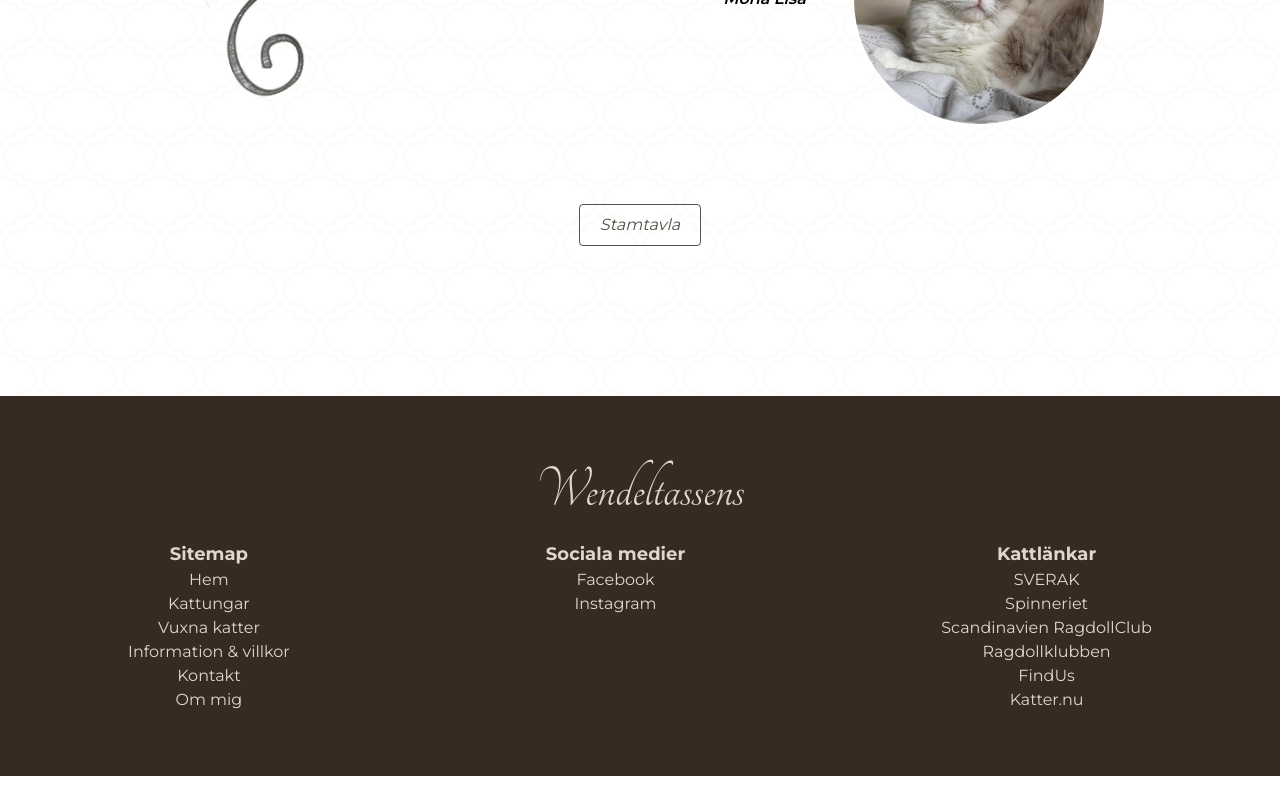
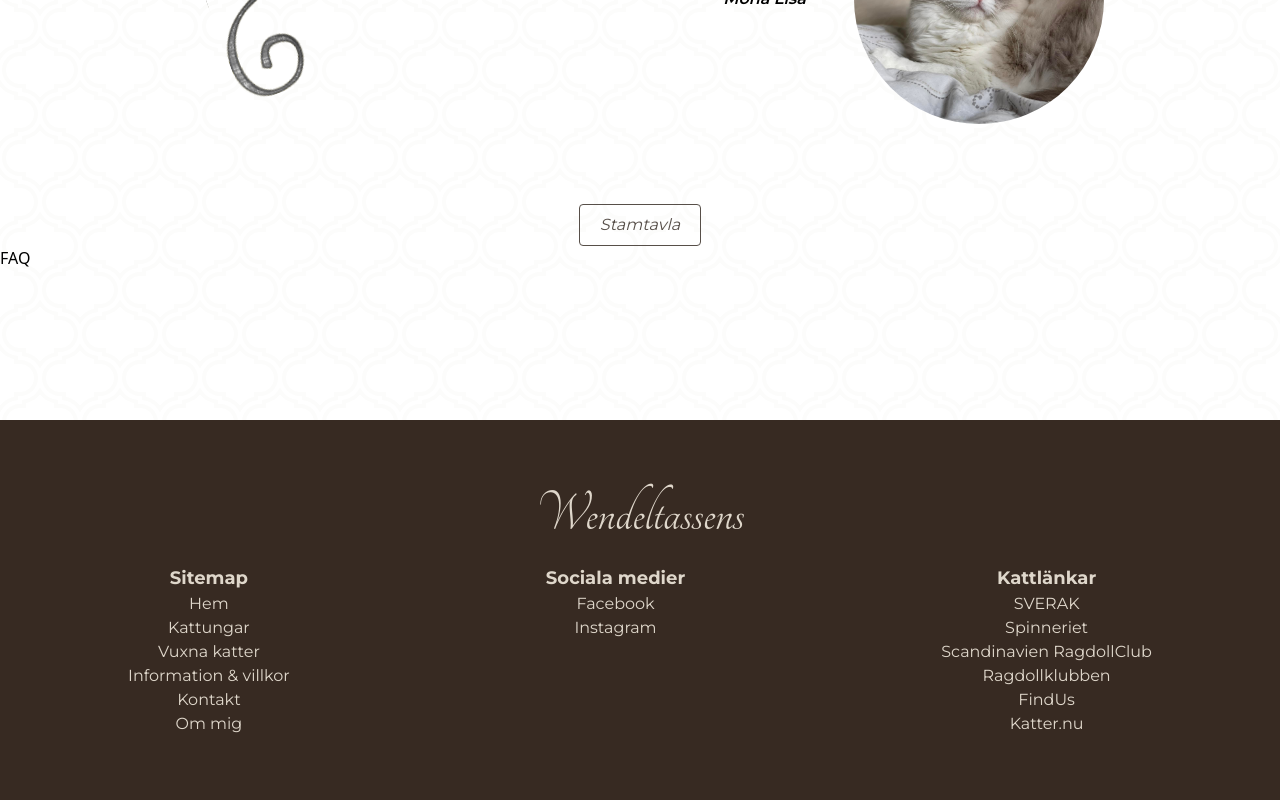
Before and after one commit to spaceflake/wendeltassens, a Next.js app: page /playground in a window 1280 px wide. Shown: the part 4902-5702 px from the top of the page. Before the commit the page ends 5678 px from the top, so only its background shows below. Built offline with nearby package versions, Linux system fonts and the light colour scheme.

Commit message:
FAQ - create component

```diff
--- a/app/playground/page.tsx
+++ b/app/playground/page.tsx
@@ -12,6 +12,7 @@ import TwoColumnTextSection from '../../components/TwoColumnTextSection';
 import KittenOverview from '../../components/KittenOverview';
 import CatMatchCard from '../../components/CatMatchCard';
 import catMatch1 from '../../public/cat1.jpg';
+import FAQ from '../../components/FAQ';
 
 type Props = {};
 
@@ -143,6 +144,9 @@ De kan bli väldigt stora, med en vikt på upp till 10 kg för hanar och 7 kg f
           catImgUrl2={catMatchCard.catImgUrl2}
         />
       </div>
+      <div>
+        <FAQ />
+      </div>
       <div className="mt-[150px]">
         <Footer />
       </div>
--- /dev/null
+++ b/components/FAQ.tsx
@@ -0,0 +1,9 @@
+import React from 'react';
+
+type Props = {};
+
+const FAQ = (props: Props) => {
+  return <div>FAQ</div>;
+};
+
+export default FAQ;
```
